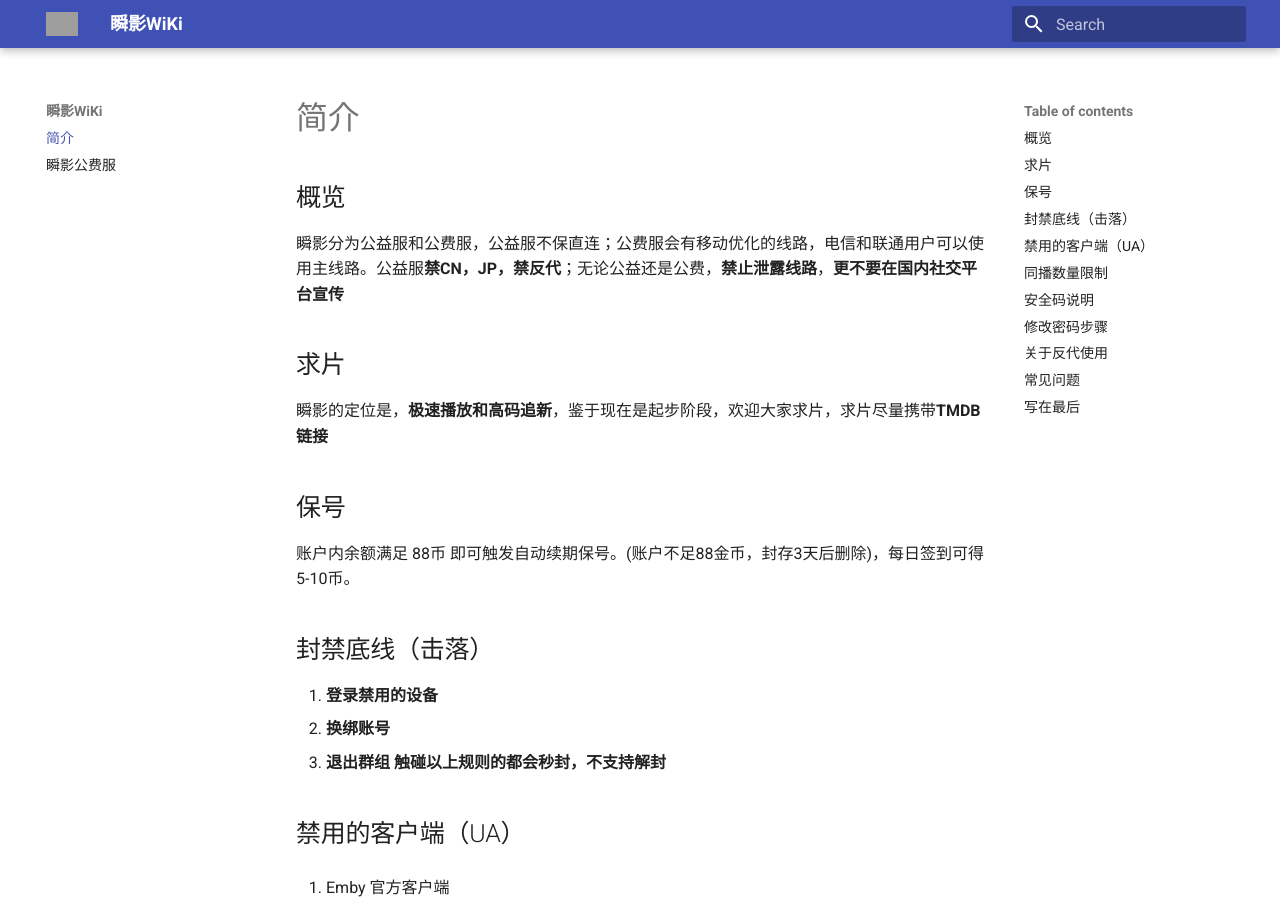
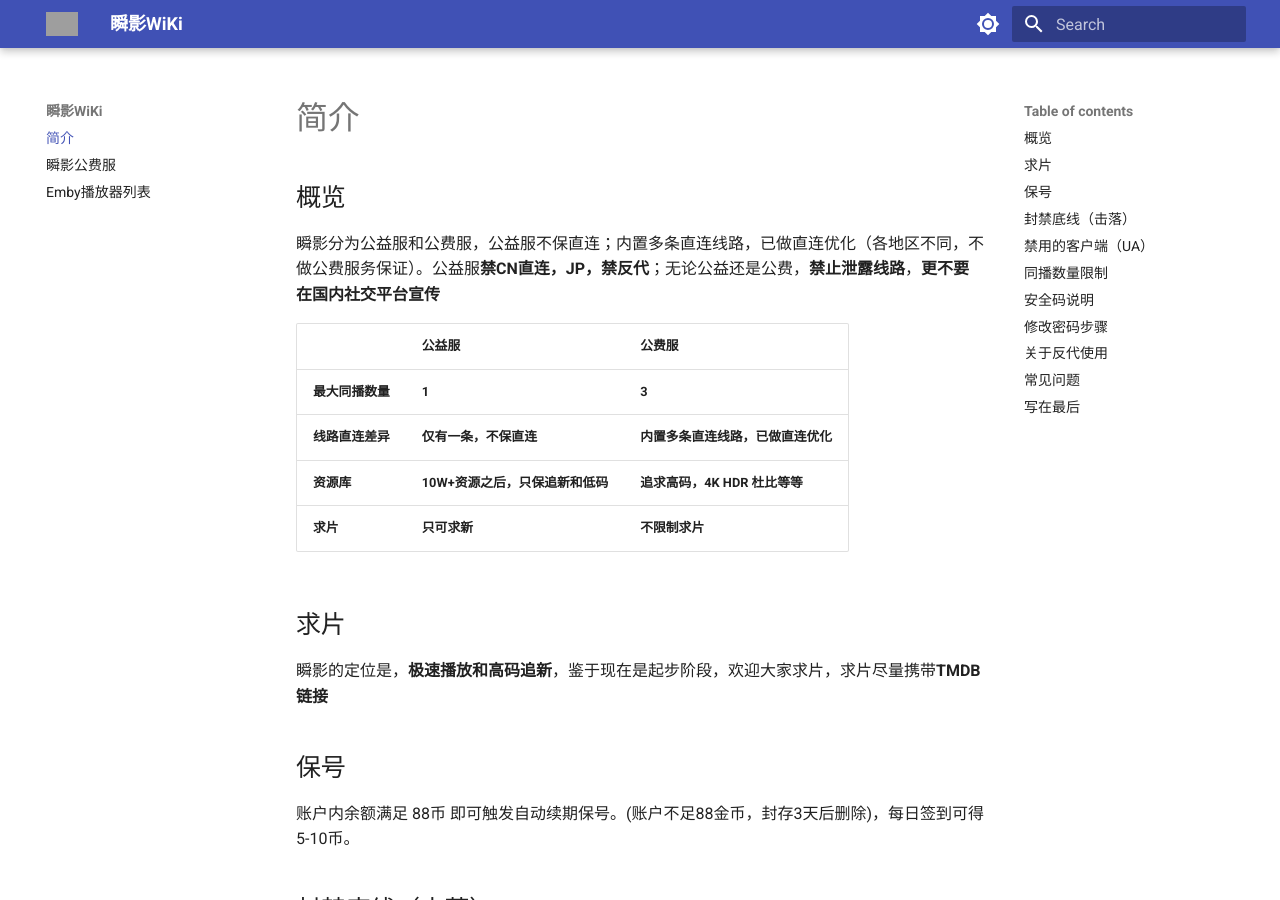
Before and after one commit to LucasAndrew0120/ShunYing_WiKi, an MkDocs documentation site: the page built from docs/index.md, in a window 1280 px wide and 900 px high. Built offline with MkDocs 1.6.1 and Material for MkDocs 9.7.7, drawn with Linux system fonts in a browser that asks for light colours; grey boxes are pictures that could not be loaded.

```diff
--- a/docs/index.md
+++ b/docs/index.md
@@ -1,6 +1,14 @@
 
 ## 概览
-瞬影分为公益服和公费服，公益服不保直连；公费服会有移动优化的线路，电信和联通用户可以使用主线路。公益服**禁CN，JP，禁反代**；无论公益还是公费，**禁止泄露线路**，**更不要在国内社交平台宣传**
+瞬影分为公益服和公费服，公益服不保直连；内置多条直连线路，已做直连优化（各地区不同，不做公费服务保证）。公益服**禁CN直连，JP，禁反代**；无论公益还是公费，**禁止泄露线路**，**更不要在国内社交平台宣传**
+
+|            | **公益服**              | **公费服**              |
+| ---------- | -------------------- | -------------------- |
+| **最大同播数量** | **1**                | **3**                |
+| **线路直连差异** | **仅有一条，不保直连**        | **内置多条直连线路，已做直连优化**  |
+| **资源库**    | **10W+资源之后，只保追新和低码** | **追求高码，4K HDR 杜比等等** |
+| **求片**     | **只可求新**             | **不限制求片**            |
+
 
 ## 求片
 瞬影的定位是，**极速播放和高码追新**，鉴于现在是起步阶段，欢迎大家求片，求片尽量携带**TMDB链接**
@@ -94,3 +102,8 @@ A：不会，安全码请自行保存
 
 ## 写在最后
 大家五湖四海，聚在一起是缘分，我们欢迎正常的反馈，比如剧集错误，线路失效；也包容新朋友问基础的问题（清楚明白的描述和具有信服的复现），大家都是从小白过来的。但希望我们有一个共识，**善良不等于无限制的给予**。谢谢你能看到这里，**欢迎加入瞬影大家庭！**
+
+<p align="right">
+  编辑于<br>
+  2026年5月29日
+</p>
--- /dev/null
+++ b/docs/js/custom.js
@@ -0,0 +1,4 @@
+{% block extrahead %}
+  {{ super() }}
+  <script src="js/custom.js"></script>
+{% endblock %}
--- a/mkdocs.yml
+++ b/mkdocs.yml
@@ -2,6 +2,23 @@ site_name: '瞬影WiKi'
 theme:
   name: material
   logo: https://pic1.imgdb.cn/item/6a1411155df9b510b16ffdad.webp
+  palette:
+    # 浅色模式配置
+    - scheme: default
+      primary: indigo       # 主题主色
+      accent: indigo        # 强调色（用于链接、按钮等）
+      toggle:
+        icon: material/brightness-7   # 显示的图标（太阳）
+        name: 切换深色模式     # 鼠标悬停提示文本
+
+    # 深色模式配置
+    - scheme: slate
+      primary: indigo
+      accent: indigo
+      toggle:
+        icon: material/brightness-4   # 显示的图标（月亮）
+        name: 切换浅色模式     # 鼠标悬停提示文本
 nav:
     - 简介: index.md
     - 瞬影公费服: Public_expense.md
+    - Emby播放器列表: player.md
```
Also changed, not shown: docs/Public_expense.md (+6 -1 lines), docs/player.md (added, +85 -0 lines), overrides/main.html (added, +10 -0 lines).
